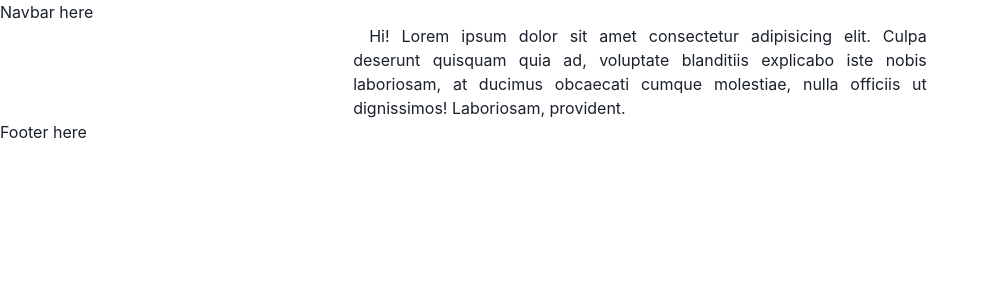
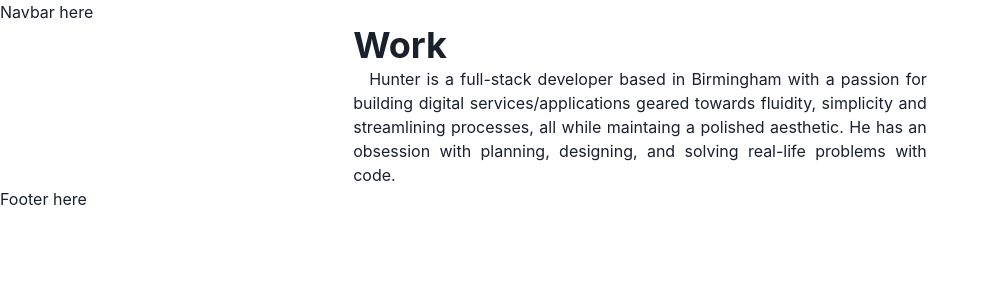
Before and after one commit to iloveyouexe/Portfolio, a React (Create React App) app: page / in a window 1280 px wide. Shown: the top 300 px of the page, without its empty margins (0-989 px from the left). Built offline with nearby package versions, Linux system fonts and the light colour scheme.

Commit message:
ChakraUI / Emotion tweaked

```diff
--- a/src/pages/Landing.jsx
+++ b/src/pages/Landing.jsx
@@ -19,11 +19,15 @@ import Paragraph from "../components/Paragraph";
 const Landing = () => {
   return (
     <Container>
+      <Heading as="h3" variant="section-title">
+        Work
+      </Heading>
       <Paragraph>
-        Hi! Lorem ipsum dolor sit amet consectetur adipisicing elit. Culpa
-        deserunt quisquam quia ad, voluptate blanditiis explicabo iste nobis
-        laboriosam, at ducimus obcaecati cumque molestiae, nulla officiis ut
-        dignissimos! Laboriosam, provident.
+        Hunter is a full-stack developer based in Birmingham with a passion for
+        building digital services/applications geared towards fluidity,
+        simplicity and streamlining processes, all while maintaing a polished
+        aesthetic. He has an obsession with planning, designing, and solving
+        real-life problems with code.
       </Paragraph>
     </Container>
   );
```
